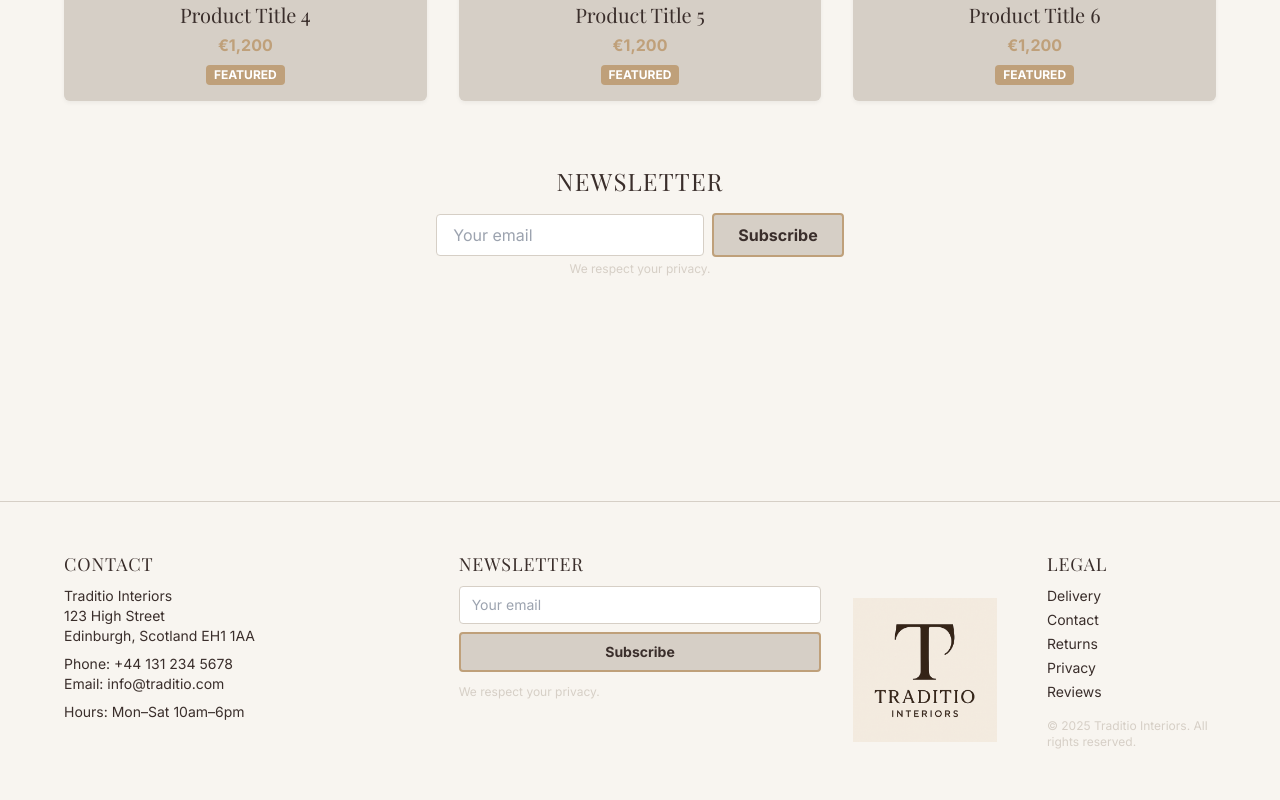
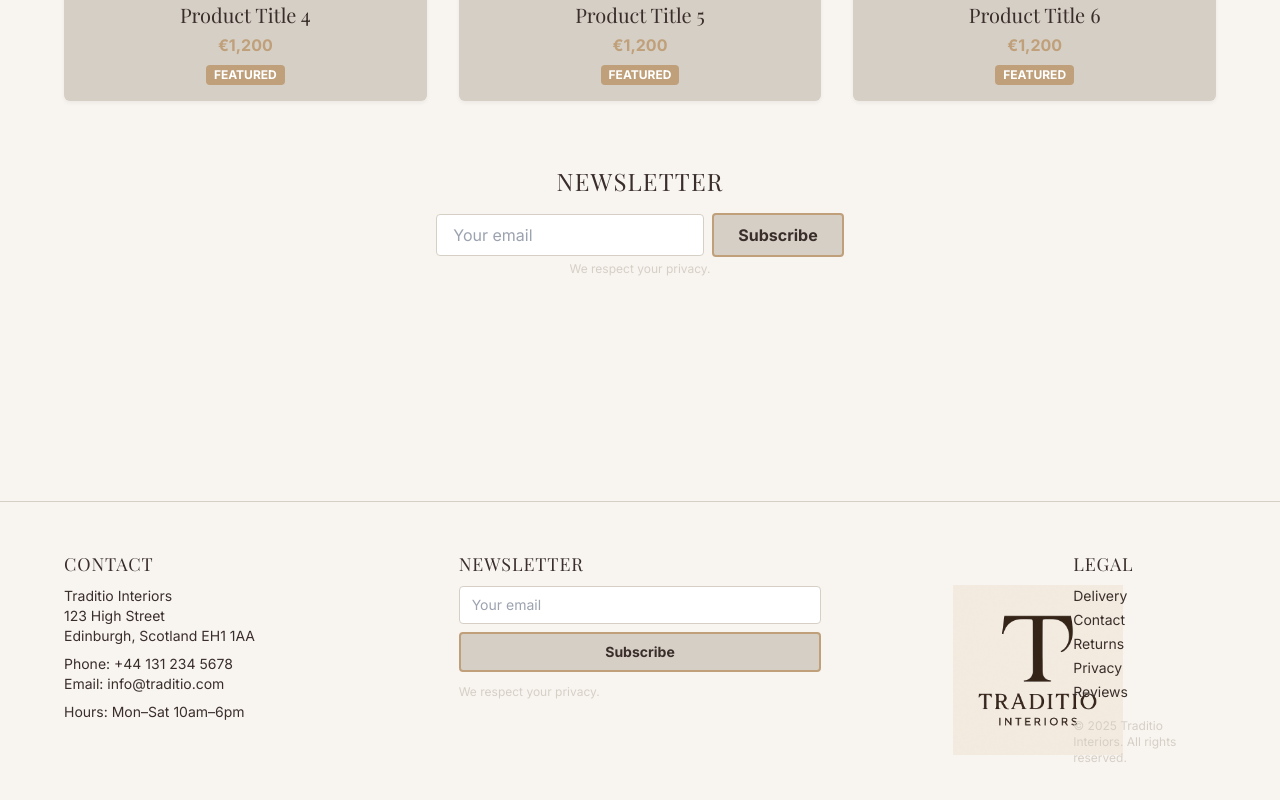
Before and after one commit to AutoJenny/traditio-site, a Next.js app: page / in a window 1280 px wide. Shown: the part 1059-1859 px from the top of the page. Built offline with nearby package versions, Linux system fonts and the light colour scheme.

Commit message:
style: Add 100px margin left and top-align footer logo in Legal column

```diff
--- a/src/app/layout.tsx
+++ b/src/app/layout.tsx
@@ -76,7 +76,7 @@ export default function RootLayout({
             </div>
             <div className="md:col-span-1 flex flex-row items-stretch h-full">
               <div className="flex items-center md:items-start justify-center md:justify-start h-full">
-                <img src="/traditio_logo.png" alt="Traditio Logo" className="h-full max-h-80 w-auto object-contain" style={{minHeight: '240px', paddingRight: '50px'}} />
+                <img src="/traditio_logo.png" alt="Traditio Logo" className="h-full max-h-80 w-auto object-contain" style={{minHeight: '240px', marginLeft: '100px', paddingRight: '50px', alignSelf: 'flex-start'}} />
               </div>
               <div className="flex flex-col justify-center md:justify-start">
                 <h3 className="font-heading text-lg uppercase tracking-wider mb-2">Legal</h3>
```
